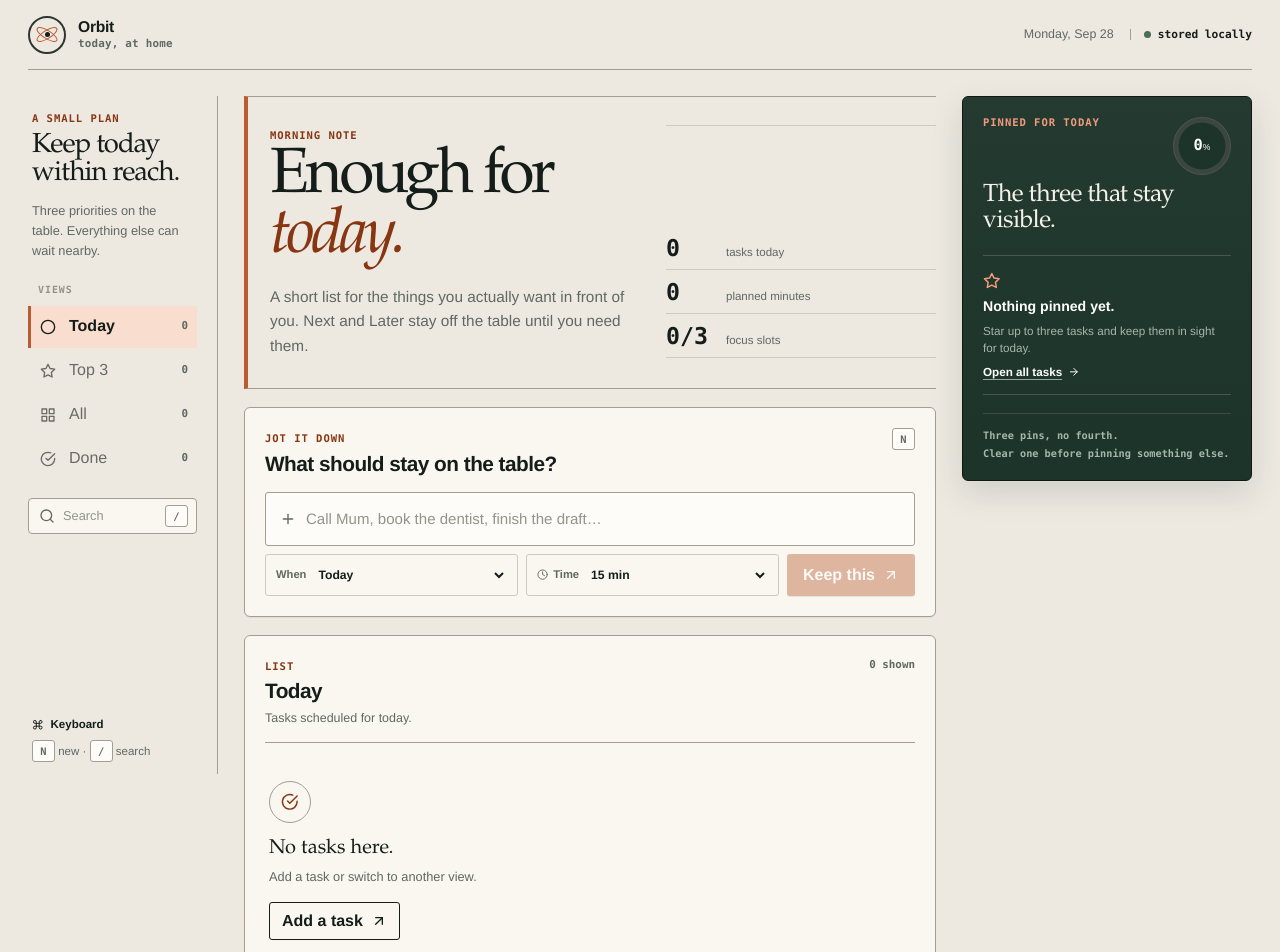
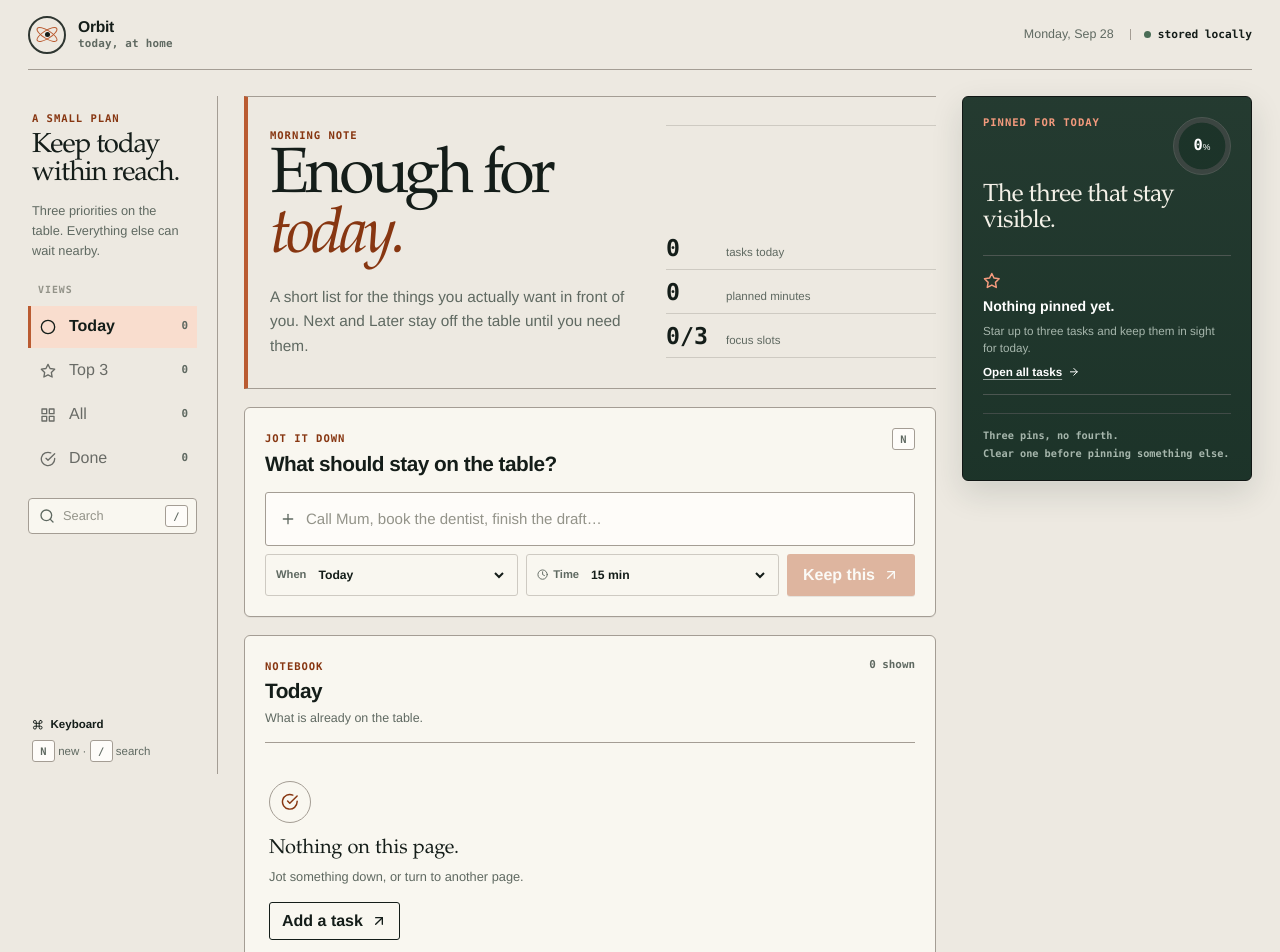
Before and after one commit to MykolaDotsenko/To-Do-List-react-own-implementation, a React (Vite) app: page / in a window 1280 px wide. Shown: the top 952 px of the page. Built offline with nearby package versions, Linux system fonts and the light colour scheme.

Commit message:
Give task views a notebook voice

```diff
--- a/src/components/List.jsx
+++ b/src/components/List.jsx
@@ -3,10 +3,10 @@ import { TodoCard } from './TodoCard'
 import s from './TodoList.module.scss'
 
 const copy = {
-  today: ['Today', 'Tasks scheduled for today.'],
-  focus: ['Top 3', 'Your protected priorities.'],
-  all: ['All tasks', 'Everything you have captured.'],
-  completed: ['Done', 'Completed tasks.'],
+  today: ['Today', 'What is already on the table.'],
+  focus: ['Pinned', 'The three things you chose to keep in sight.'],
+  all: ['Everything', 'The full drawer, when you need it.'],
+  completed: ['Done', 'Things you can stop carrying around.'],
 }
 
 export const List = ({ tasks, view, focusCount, onCaptureFocus, ...handlers }) => {
@@ -16,7 +16,7 @@ export const List = ({ tasks, view, focusCount, onCaptureFocus, ...handlers }) =
     <section className={s.listSection} aria-labelledby="task-list-title">
       <div className={s.listHeading}>
         <div>
-          <span className={s.eyebrow}>List</span>
+          <span className={s.eyebrow}>Notebook</span>
           <h2 id="task-list-title">{title}</h2>
           <p>{subtitle}</p>
         </div>
@@ -37,8 +37,8 @@ export const List = ({ tasks, view, focusCount, onCaptureFocus, ...handlers }) =
       ) : (
         <div className={s.emptyState}>
           <div className={s.emptyIcon}><FiCheckCircle aria-hidden="true" /></div>
-          <h3>No tasks here.</h3>
-          <p>Add a task or switch to another view.</p>
+          <h3>Nothing on this page.</h3>
+          <p>Jot something down, or turn to another page.</p>
           <button type="button" className={s.ghostButton} onClick={onCaptureFocus}>
             Add a task <FiArrowUpRight aria-hidden="true" />
           </button>
```
